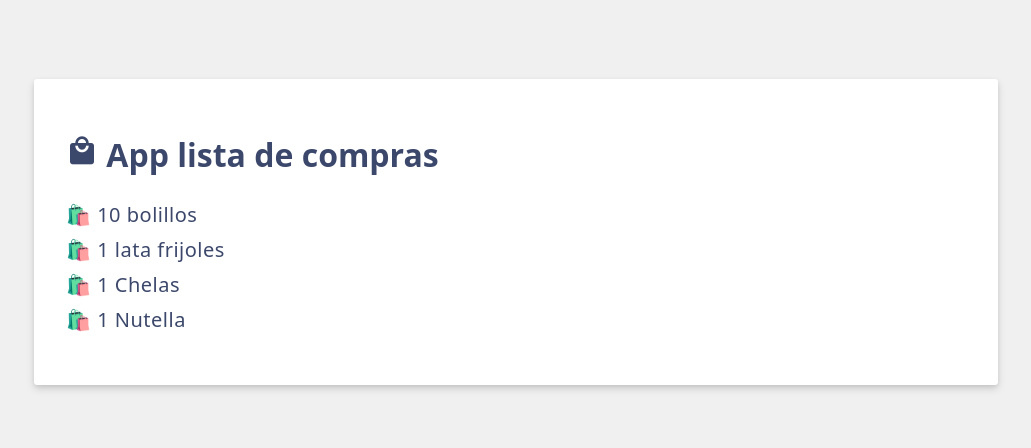
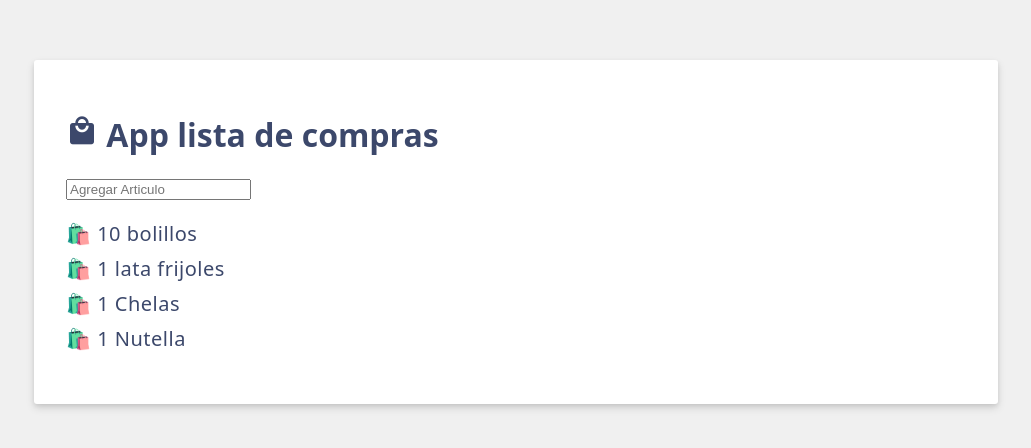
Before and after one commit to rivalcoba/DADM-2024B, a Vue app: page / in a window 1280 px wide. Shown: the part 168-616 px from the top of the page, without its empty margins (124-1155 px from the left). Built offline with nearby package versions, Linux system fonts and the light colour scheme.

Commit message:
⭐ FEAT: App.vue Add an input text

```diff
--- a/src/App.vue
+++ b/src/App.vue
@@ -8,6 +8,7 @@
     {id:'2', label:'1 Chelas'},
     {id:'3', label:'1 Nutella'},
   ]);
+  const newItem = ref('');
 </script>
 
 <template>
@@ -15,6 +16,8 @@
     <i class="material-icons shopping-cart-icon">local_mall</i>
     {{ header }}
   </h1>
+  <input v-model="newItem" type="text"
+  placeholder="Agregar Articulo"> {{ newItem }}
   <ul>
     <li v-for="item in items" :key="item.id"> 🛍️ {{ item.label }} </li>
   </ul>
```
